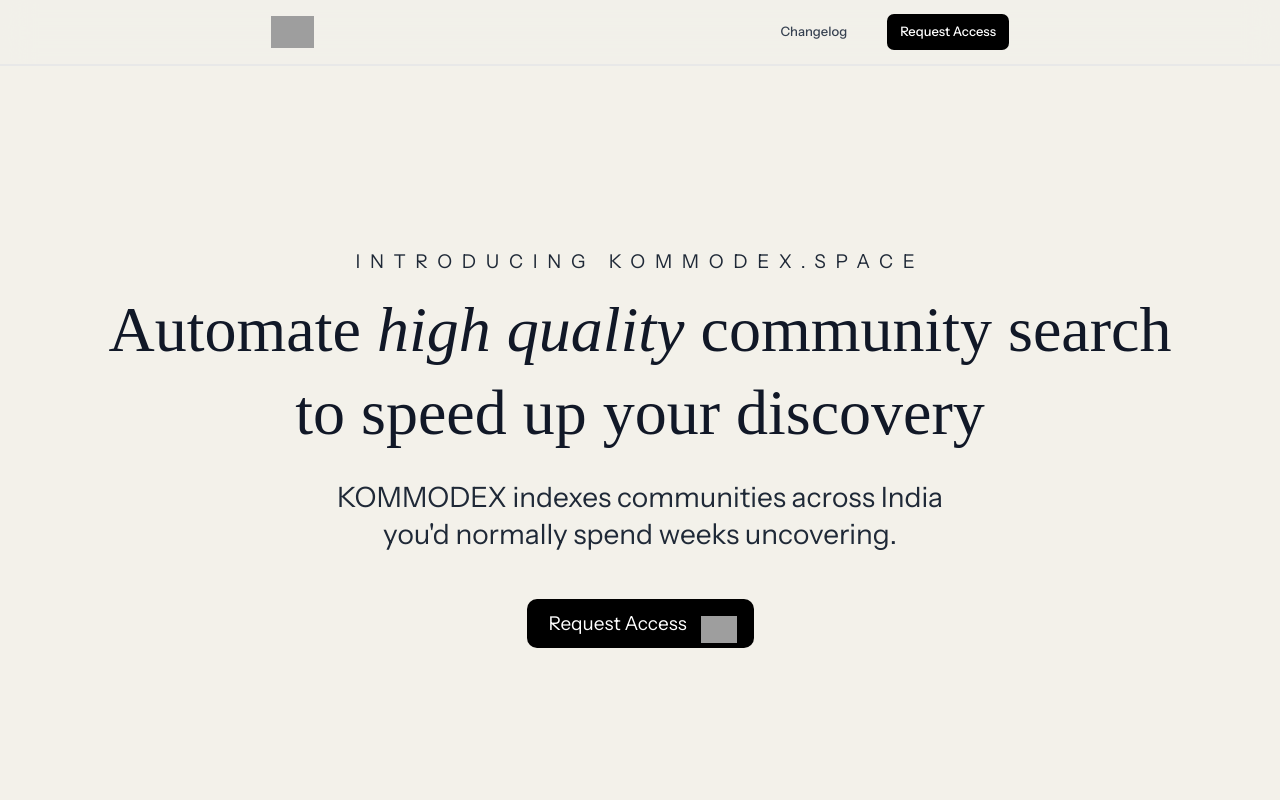
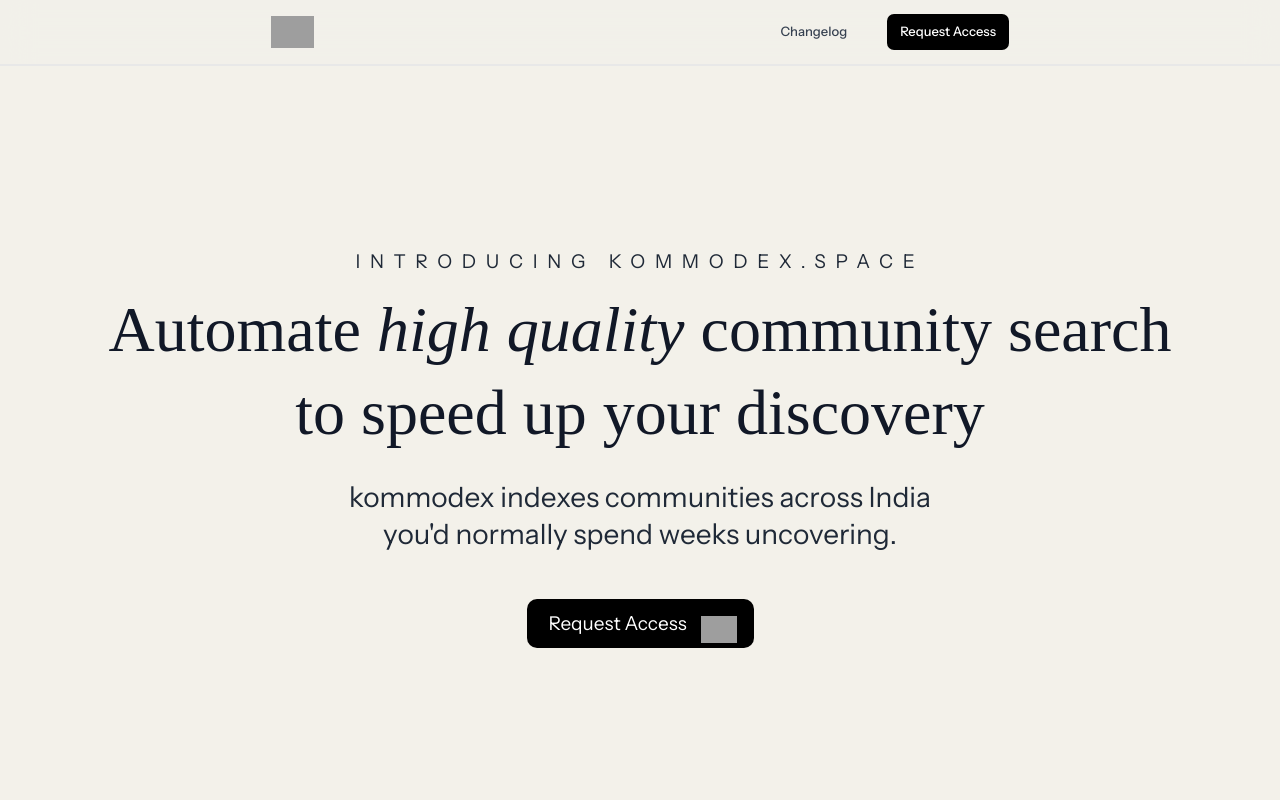
Before and after one commit to kewonit/mevents, a Next.js app: page / in a window 1280 px wide. Shown: the top 800 px of the page. Built offline with nearby package versions, Linux system fonts and the light colour scheme; grey boxes are pictures that could not be loaded.

Commit message:
Fix capitalization in landing page description

```diff
--- a/app/page.tsx
+++ b/app/page.tsx
@@ -70,7 +70,7 @@
         </h1>
 
         <p className="text-[18px] sm:text-[22px] md:text-[28px] text-center font-instrument-sans font-light px-4 lg:px-[314px] mt-[25px] mb-[48px] leading-[133%] text-gray-800">
-          KOMMODEX indexes communities across India
+          kommodex indexes communities across India
           <br className="hidden md:inline" />
           you&apos;d normally spend weeks uncovering.
         </p>
```
